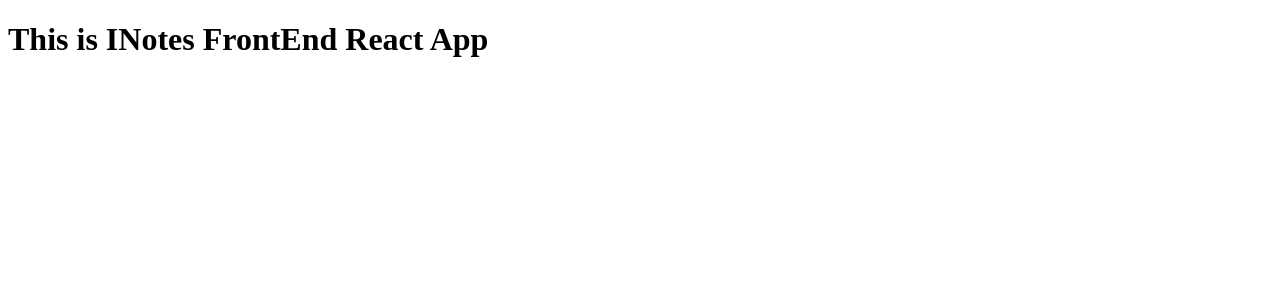
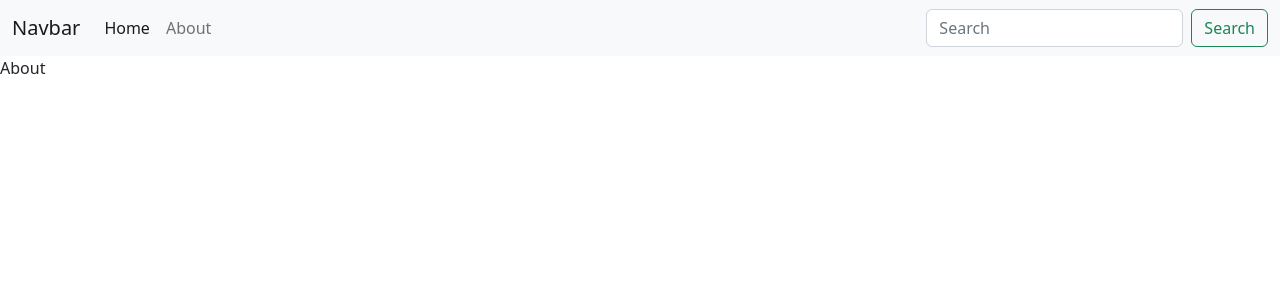
Before and after one commit to kumasumit/INotes-Web-Development, a React (Create React App) app: page /about in a window 1280 px wide. Shown: the top 300 px of the page. Built offline with nearby package versions, Linux system fonts and the light colour scheme.

Commit message:
configure navbar and react-router

```diff
--- a/public/index.html
+++ b/public/index.html
@@ -10,34 +10,16 @@
       content="Web site created using create-react-app"
     />
     <link rel="apple-touch-icon" href="%PUBLIC_URL%/logo192.png" />
-    <!--
-      manifest.json provides metadata used when your web app is installed on a
-      user's mobile device or desktop. See https://developers.google.com/web/fundamentals/web-app-manifest/
-    -->
     <link rel="manifest" href="%PUBLIC_URL%/manifest.json" />
-    <!--
-      Notice the use of %PUBLIC_URL% in the tags above.
-      It will be replaced with the URL of the `public` folder during the build.
-      Only files inside the `public` folder can be referenced from the HTML.
-
-      Unlike "/favicon.ico" or "favicon.ico", "%PUBLIC_URL%/favicon.ico" will
-      work correctly both with client-side routing and a non-root public URL.
-      Learn how to configure a non-root public URL by running `npm run build`.
-    -->
-    <title>React App</title>
+    <!-- Bootstrap css bundle -->
+    <link href="https://cdn.jsdelivr.net/npm/bootstrap@5.2.2/dist/css/bootstrap.min.css" rel="stylesheet" integrity="sha384-Zenh87qX5JnK2Jl0vWa8Ck2rdkQ2Bzep5IDxbcnCeuOxjzrPF/et3URy9Bv1WTRi" crossorigin="anonymous">
+    <title>iNotebook-Your notes secured on the cloud</title>
   </head>
   <body>
     <noscript>You need to enable JavaScript to run this app.</noscript>
     <div id="root"></div>
-    <!--
-      This HTML file is a template.
-      If you open it directly in the browser, you will see an empty page.
-
-      You can add webfonts, meta tags, or analytics to this file.
-      The build step will place the bundled scripts into the <body> tag.
-
-      To begin the development, run `npm start` or `yarn start`.
-      To create a production bundle, use `npm run build` or `yarn build`.
-    -->
+    <!-- Bootstrap js bundle -->
+    <script src="https://cdn.jsdelivr.net/npm/bootstrap@5.2.2/dist/js/bootstrap.bundle.min.js" integrity="sha384-OERcA2EqjJCMA+/3y+gxIOqMEjwtxJY7qPCqsdltbNJuaOe923+mo//f6V8Qbsw3" crossorigin="anonymous"></script>
   </body>
+    </body>
 </html>
--- a/src/App.js
+++ b/src/App.js
@@ -1,9 +1,19 @@
 import "./App.css";
+import { BrowserRouter, Routes, Route } from "react-router-dom";
+import Navbar from "./components/Navbar";
+import Home from "./components/Home";
+import About from "./components/About";
 
 function App() {
   return (
     <div className="App">
-      <h1>This is INotes FrontEnd React App</h1>
+      <BrowserRouter>
+        <Navbar />
+        <Routes>
+          <Route path="/" element={<Home />} />
+          <Route path="/about" element={<About />} />
+        </Routes>
+      </BrowserRouter>
     </div>
   );
 }
--- /dev/null
+++ b/src/components/About.js
@@ -0,0 +1,7 @@
+import React from "react";
+
+const About = () => {
+  return <div>About</div>;
+};
+
+export default About;
--- /dev/null
+++ b/src/components/Home.js
@@ -0,0 +1,7 @@
+import React from "react";
+
+const Home = () => {
+  return <div>Home</div>;
+};
+
+export default Home;
--- /dev/null
+++ b/src/components/Navbar.js
@@ -0,0 +1,53 @@
+import React from "react";
+import { Link } from "react-router-dom";
+const Navbar = () => {
+  return (
+    <>
+      <nav className="navbar navbar-expand-lg bg-light">
+        <div className="container-fluid">
+          <Link className="navbar-brand" to="/">
+            Navbar
+          </Link>
+          <button
+            className="navbar-toggler"
+            type="button"
+            data-bs-toggle="collapse"
+            data-bs-target="#navbarSupportedContent"
+            aria-controls="navbarSupportedContent"
+            aria-expanded="false"
+            aria-label="Toggle navigation"
+          >
+            <span className="navbar-toggler-icon" />
+          </button>
+          <div className="collapse navbar-collapse" id="navbarSupportedContent">
+            <ul className="navbar-nav me-auto mb-2 mb-lg-0">
+              <li className="nav-item">
+                <Link className="nav-link active" aria-current="page" to="/">
+                  Home
+                </Link>
+              </li>
+              <li className="nav-item">
+                <Link className="nav-link" to="/about">
+                  About
+                </Link>
+              </li>
+            </ul>
+            <form className="d-flex" role="search">
+              <input
+                className="form-control me-2"
+                type="search"
+                placeholder="Search"
+                aria-label="Search"
+              />
+              <button className="btn btn-outline-success" type="submit">
+                Search
+              </button>
+            </form>
+          </div>
+        </div>
+      </nav>
+    </>
+  );
+};
+
+export default Navbar;
--- a/src/index.js
+++ b/src/index.js
@@ -6,6 +6,7 @@
 const root = ReactDOM.createRoot(document.getElementById("root"));
 root.render(
   <React.StrictMode>
+    {/* here we wrap our entire app in browserRouter so that our app can use routes */}
     <App />
   </React.StrictMode>
 );
```
